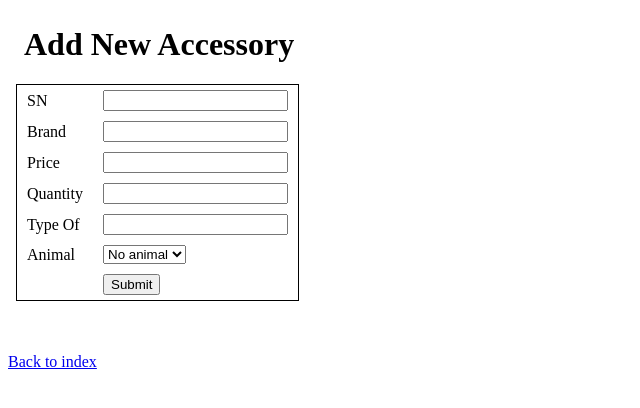
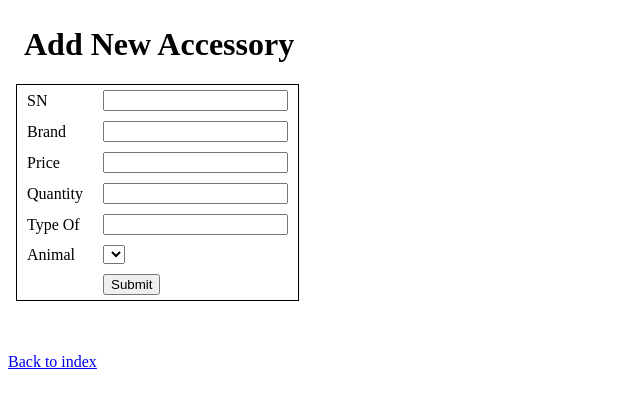
Before and after one commit to srna99/CMSC508-Pet-Store-DBMS, a PHP site: page /addAccessory.php in a window 1280 px wide. Shown: the top 408 px of the page, without its empty margins (0-640 px from the left). Run offline with PHP 8.4, Linux system fonts and the light colour scheme; data that the repository does not hold is empty.

Commit message:
took no animal option out of addAccessory

```diff
--- a/addAccessory.php
+++ b/addAccessory.php
@@ -50,7 +50,6 @@
             $stmt->execute();
 
             echo "<select name='animal'>"; // get animal for drop down
-            echo "<option value='-1'>No animal</option>";
 
             while ($row = $stmt->fetch()) {
                 echo "<option value='" . $row['classification'] . "'>" . $row['classification'] . "</option>";
```
